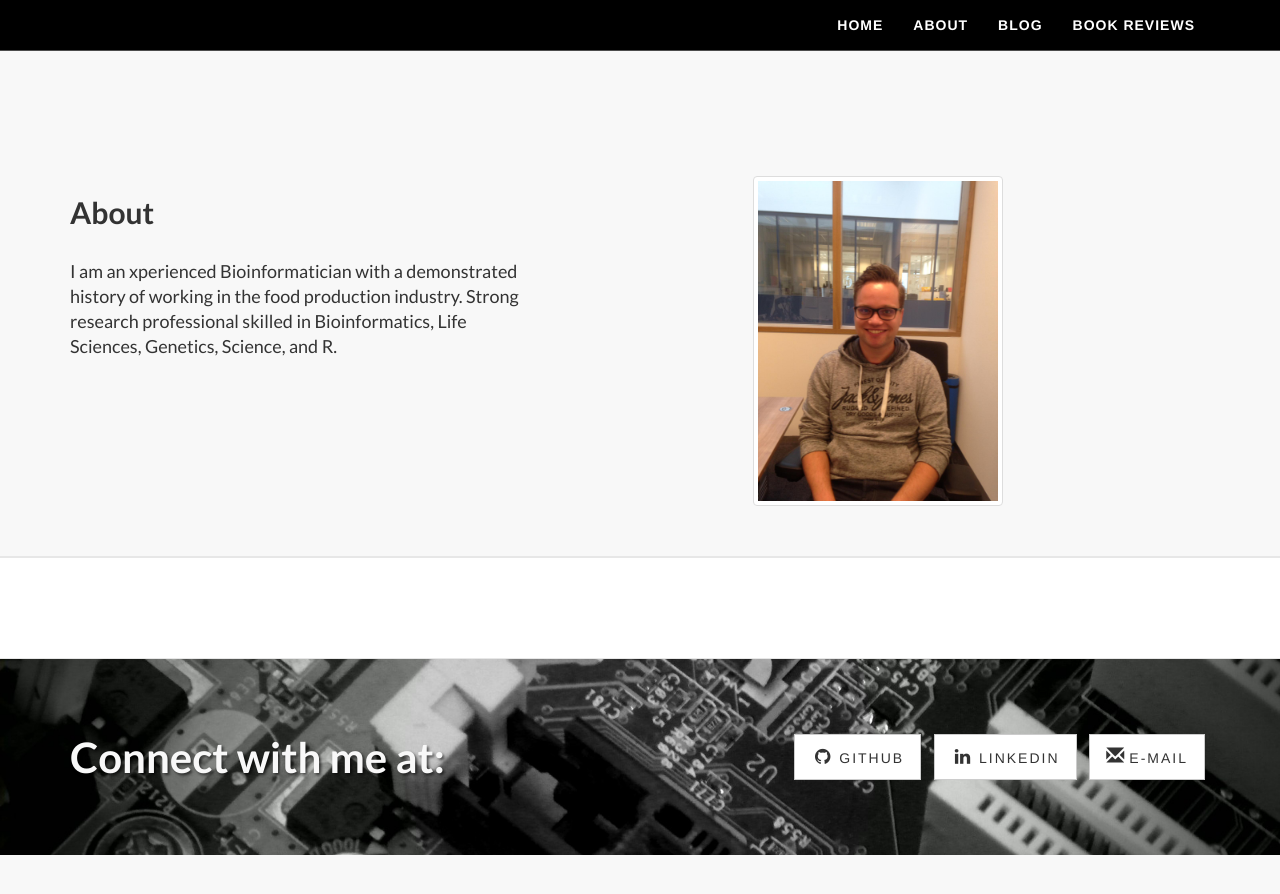
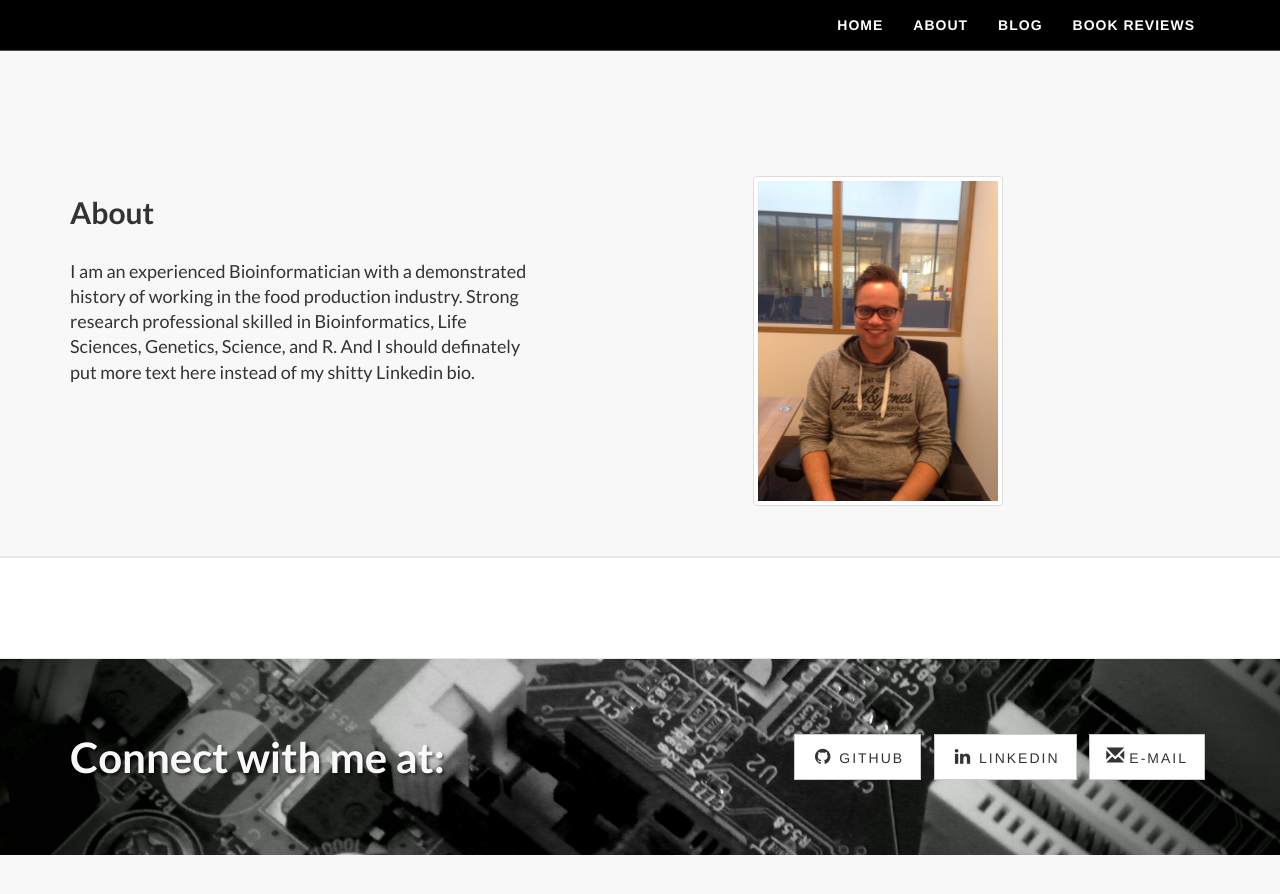
Before and after one commit to bvanhoewijk/bvanhoewijk.github.io, a Jekyll site: the page built from index.html, in a window 1280 px wide and 900 px high, scrolled down 1058 px. Shown: the top 894 px of the window. Built offline with Jekyll 4.4.1, drawn with Linux system fonts in a browser that asks for light colours.

Commit message:
yearly cleanup

```diff
--- a/index.html
+++ b/index.html
@@ -56,7 +56,7 @@ layout: default
         <!-- <div class="clearfix"></div> -->
         <!-- <hr class="section-heading-spacer"> -->
         <h2 class="section-heading">About</h2>
-        <p class="lead">I am an xperienced Bioinformatician with a demonstrated history of working in the food production industry. Strong research professional skilled in Bioinformatics, Life Sciences, Genetics, Science, and R.<p>
+        <p class="lead">I am an experienced Bioinformatician with a demonstrated history of working in the food production industry. Strong research professional skilled in Bioinformatics, Life Sciences, Genetics, Science, and R. And I should definately put more text here instead of my shitty Linkedin bio.<p>
       </div>
       <div class="col-lg-5 col-lg-offset-2 col-sm-6">
         <img class="img-thumbnail" width=250 height=250 src="img/me2.jpg" alt="me">
```
